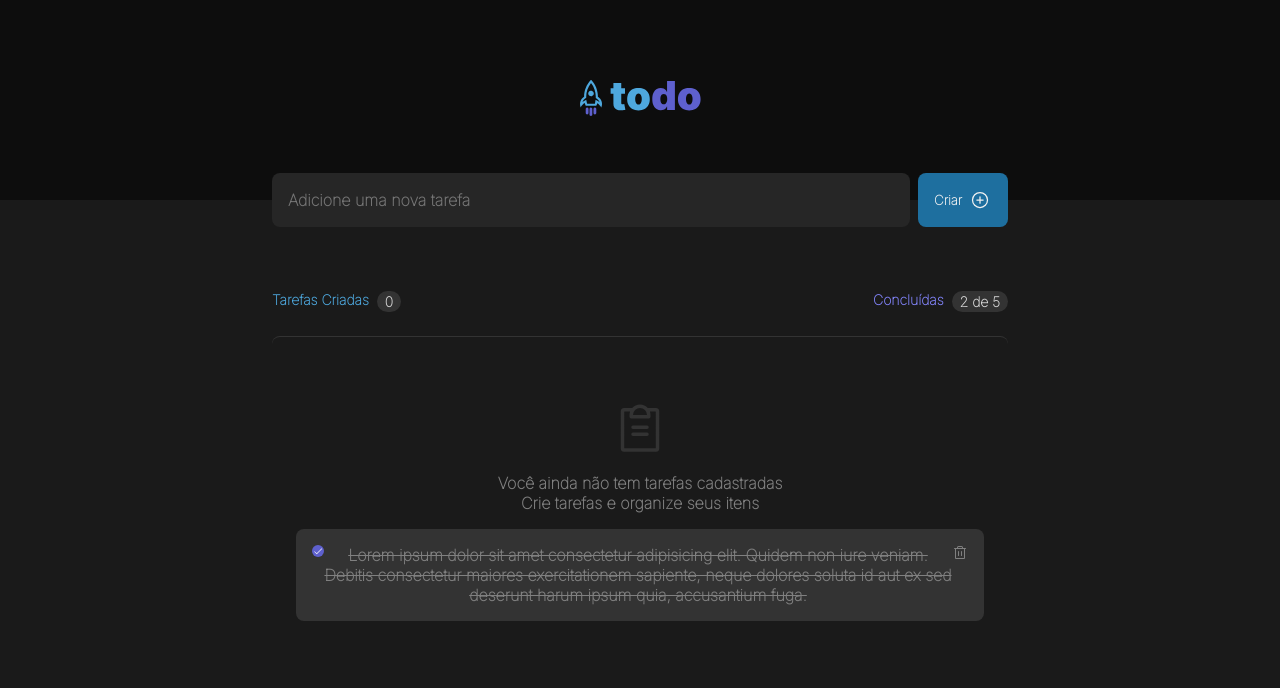
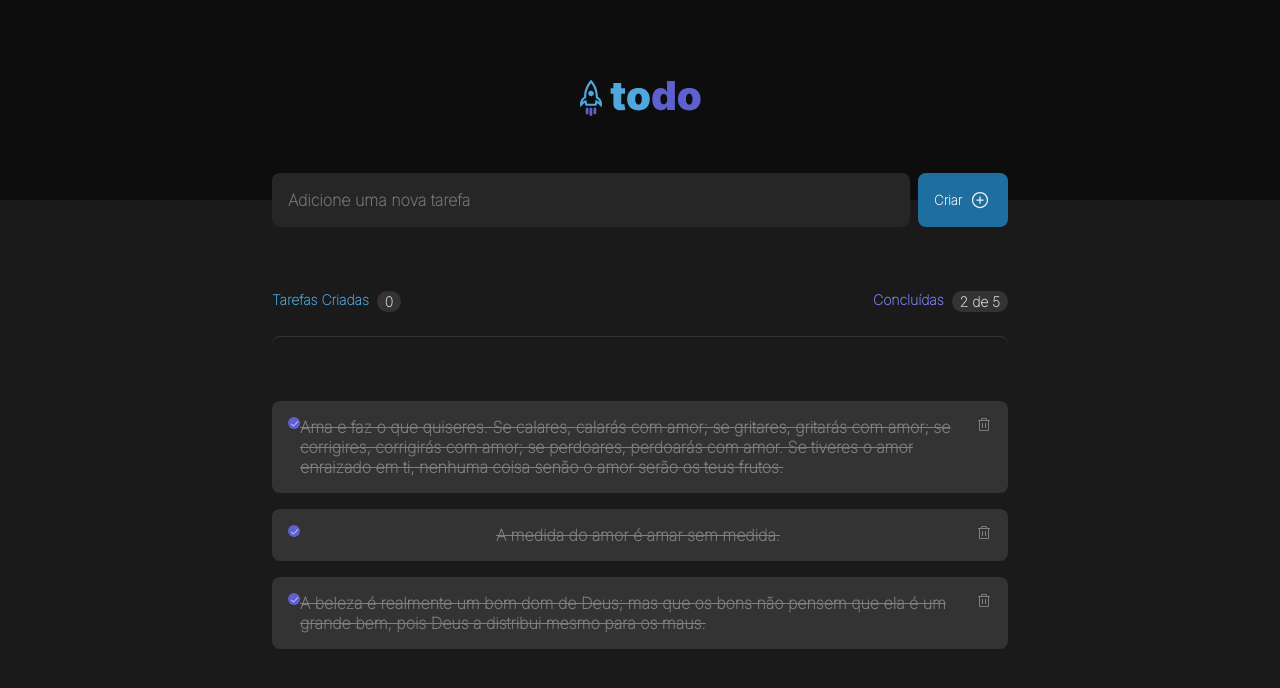
Before and after one commit to NilsonCarlosSaraf/IgniteSaraf, a React (Vite) app in the folder desafio01/DESAFIO/: page / in a window 1280 px wide. Shown: the top 688 px of the page. Built offline with nearby package versions, Linux system fonts and the light colour scheme.

Commit message:
update branch

```diff
--- a/desafio01/DESAFIO/src/components/TaskCard.module.css
+++ b/desafio01/DESAFIO/src/components/TaskCard.module.css
@@ -1,9 +1,11 @@
 .taskCard {
     display: flex;
-    justify-content: center;
+    justify-content: space-between;
     padding: 16px;
     background: var(--gray-400);
     border-radius: 8px;
+    width: 46rem;
+
 }
 
 .taskCard button {
@@ -36,6 +38,14 @@
     display: flex;
     justify-content: center;
     align-items: center;
-    padding: 1px;
+    flex-wrap: wrap;
 
 }
+
+.cardText {
+    text-decoration: none;
+}
+
+.cardTextCrossed {
+    text-decoration: line-through;
+}
--- a/desafio01/DESAFIO/src/components/TaskCard.tsx
+++ b/desafio01/DESAFIO/src/components/TaskCard.tsx
@@ -2,24 +2,26 @@ import { Check, Trash } from "@phosphor-icons/react"
 import style from "./TaskCard.module.css"
 import { useState } from "react"
 
-export function TaskCard() {
+interface IProps {
+    content: string,
+}
+
+export function TaskCard({ content }: IProps) {
     function handleTaskStatus() {
-        if (taskStatus) {
-            setTaskStatus(false)
-        } else {
-            setTaskStatus(true)
-        }
+        setTaskStatus(state => !state)
     }
 
     const [taskStatus, setTaskStatus] = useState<boolean>()
 
     return (
         <div className={style.taskCard}>
-            {taskStatus ? <div className={style.taskCheckBoxUntoggled} onClick={handleTaskStatus} /> : <div className={style.taskCheckBoxToggled} onClick={handleTaskStatus}><Check color="white" /></div>}
-            <div style={taskStatus ? { textDecoration: 'none' } : { textDecoration: 'line-through' }}>Lorem ipsum dolor sit amet consectetur adipisicing elit. Quidem non iure veniam. Debitis consectetur maiores exercitationem sapiente, neque dolores soluta id aut ex sed deserunt harum ipsum quia, accusantium fuga.</div>
-            <button>
-                <Trash size={16} />
-            </button>
-        </div>
+            {taskStatus ? <div className={style.taskCheckBoxUntoggled} onClick={handleTaskStatus} /> : <div className={style.taskCheckBoxToggled} onClick={handleTaskStatus}><Check size={9} color="white" /></div>}
+            <div style={taskStatus ? { textDecoration: 'none', textAlign: 'start' } : { textDecoration: 'line-through', textAlign: 'start' }}>{content}</div>
+            <div>
+                <button>
+                    <Trash size={16} />
+                </button>
+            </div>
+        </div >
     )
 }
--- a/desafio01/DESAFIO/src/components/TaskSection.tsx
+++ b/desafio01/DESAFIO/src/components/TaskSection.tsx
@@ -3,7 +3,21 @@ import styles from './TaskSection.module.css'
 import { TaskCard } from './TaskCard'
 
 export function TaskSection() {
+    const taskList = [
+        {
+            text: "Ama e faz o que quiseres. Se calares, calarás com amor; se gritares, gritarás com amor; se corrigires, corrigirás com amor; se perdoares, perdoarás com amor. Se tiveres o amor enraizado em ti, nenhuma coisa senão o amor serão os teus frutos.",
+            id: 0
+        },
+        {
+            text: "A medida do amor é amar sem medida.",
+            id: 1
+        },
+        {
+            text: "A beleza é realmente um bom dom de Deus; mas que os bons não pensem que ela é um grande bem, pois Deus a distribui mesmo para os maus.",
+            id: 2
+        },
 
+    ]
 
     return (
         <div className={styles.taskList}>
@@ -12,12 +26,15 @@ export function TaskSection() {
                 <div className={styles.taskCounter2}>Concluídas <div>2 de 5</div></div>
             </div>
             <div className={styles.tasksArea}>
-                <ClipboardText color={'var(--gray-400)'} size={56} />
-                <div>
-                    <p>Você ainda não tem tarefas cadastradas</p>
-                    <p>Crie tarefas e organize seus itens</p>
-                </div>
-                <TaskCard />
+                {taskList.length != 0 ?
+                    taskList.map((task) => <TaskCard content={task.text} />)
+                    : <div>
+                        <ClipboardText color={'var(--gray-400)'} size={56} />
+                        <div>
+                            <p>Você ainda não tem tarefas cadastradas</p>
+                            <p>Crie tarefas e organize seus itens</p>
+                        </div>
+                    </div>}
             </div>
         </div >
     )
```
